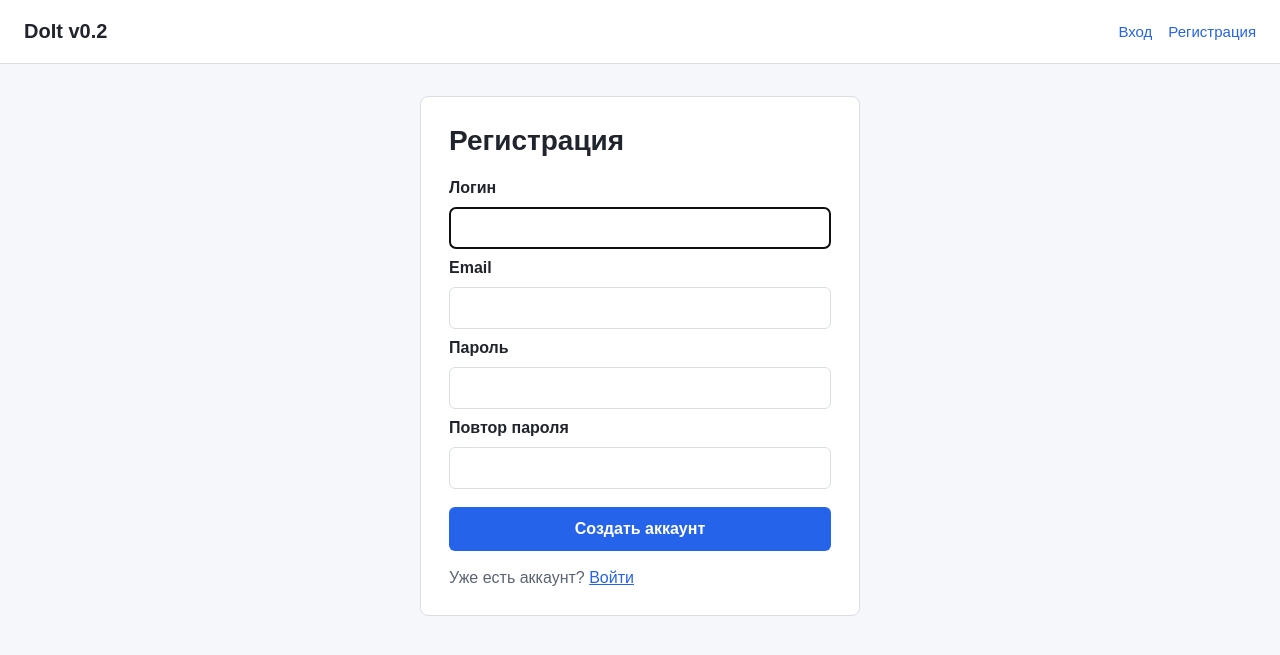
After one commit to Uzalov-Gamid/doit-v0.2, a Django app: page /accounts/register/ in a window 1280 px wide. The commit adds this page. Shown: the top 655 px of the page. Run offline with Django 5.2, Linux system fonts and the light colour scheme.

Commit message:
feat: добавить регистрацию и вход

```diff
--- /dev/null
+++ b/app/accounts/forms.py
@@ -0,0 +1,16 @@
+from django.contrib.auth.forms import UserCreationForm
+from django.contrib.auth.models import User
+
+
+class RegistrationForm(UserCreationForm):
+    class Meta:
+        model = User
+        fields = ('username', 'email', 'password1', 'password2')
+        labels = {
+            'username': 'Логин',
+            'email': 'Email',
+        }
+
+    def __init__(self, *args, **kwargs):
+        super().__init__(*args, **kwargs)
+        self.fields['email'].required = False
--- a/app/accounts/urls.py
+++ b/app/accounts/urls.py
@@ -1,5 +1,19 @@
+from django.contrib.auth import views as auth_views
 from django.urls import path
+
+from . import views
 
 app_name = 'accounts'
 
-urlpatterns = []
+urlpatterns = [
+    path('register/', views.RegisterView.as_view(), name='register'),
+    path(
+        'login/',
+        auth_views.LoginView.as_view(
+            template_name='accounts/login.html',
+            redirect_authenticated_user=True,
+        ),
+        name='login',
+    ),
+    path('logout/', auth_views.LogoutView.as_view(), name='logout'),
+]
--- a/app/accounts/views.py
+++ b/app/accounts/views.py
@@ -1 +1,20 @@
-# Authentication views will be added in the next MVP task.
+from django.contrib import messages
+from django.contrib.auth import login
+from django.contrib.auth.models import User
+from django.urls import reverse_lazy
+from django.views.generic import CreateView
+
+from .forms import RegistrationForm
+
+
+class RegisterView(CreateView):
+    model = User
+    form_class = RegistrationForm
+    template_name = 'accounts/register.html'
+    success_url = reverse_lazy('tasks:dashboard')
+
+    def form_valid(self, form):
+        response = super().form_valid(form)
+        login(self.request, self.object)
+        messages.success(self.request, 'Регистрация завершена.')
+        return response
--- a/app/static/css/styles.css
+++ b/app/static/css/styles.css
@@ -23,6 +23,8 @@ body {
 .site-header {
     display: flex;
     align-items: center;
+    justify-content: space-between;
+    gap: 20px;
     min-height: 64px;
     padding: 0 24px;
     background: var(--panel);
@@ -36,9 +38,156 @@ body {
     text-decoration: none;
 }
 
+.site-nav {
+    display: flex;
+    align-items: center;
+    gap: 16px;
+    font-size: 15px;
+}
+
+.site-nav a,
+.link-button {
+    color: var(--accent);
+    font: inherit;
+    text-decoration: none;
+}
+
+.logout-form {
+    margin: 0;
+}
+
+.link-button {
+    padding: 0;
+    background: none;
+    border: 0;
+    cursor: pointer;
+}
+
+.nav-user {
+    color: var(--muted);
+}
+
 .page {
     width: min(1120px, calc(100% - 32px));
     margin: 32px auto;
+}
+
+.messages {
+    display: grid;
+    gap: 8px;
+    margin-bottom: 20px;
+}
+
+.message {
+    margin: 0;
+    padding: 12px 14px;
+    background: #e8f7ee;
+    border: 1px solid #b7e4c7;
+    border-radius: 8px;
+    color: #1f6f43;
+}
+
+.auth-layout {
+    display: grid;
+    place-items: start center;
+}
+
+.auth-panel {
+    width: min(440px, 100%);
+    padding: 28px;
+    background: var(--panel);
+    border: 1px solid var(--line);
+    border-radius: 8px;
+}
+
+.auth-panel h1 {
+    margin: 0 0 22px;
+    font-size: 28px;
+}
+
+.form {
+    display: grid;
+    gap: 10px;
+}
+
+.form label {
+    font-weight: 700;
+}
+
+.form input {
+    width: 100%;
+    min-height: 42px;
+    padding: 10px 12px;
+    border: 1px solid var(--line);
+    border-radius: 6px;
+    color: var(--text);
+    font: inherit;
+}
+
+.form ul {
+    margin: 0;
+    padding-left: 20px;
+    color: #b42318;
+    font-size: 14px;
+}
+
+.primary-button {
+    min-height: 44px;
+    margin-top: 8px;
+    padding: 0 16px;
+    background: var(--accent);
+    border: 0;
+    border-radius: 6px;
+    color: #ffffff;
+    cursor: pointer;
+    font: inherit;
+    font-weight: 700;
+}
+
+.auth-switch {
+    margin: 18px 0 0;
+    color: var(--muted);
+}
+
+.auth-switch a {
+    color: var(--accent);
+}
+
+.dashboard {
+    display: grid;
+    gap: 20px;
+}
+
+.dashboard-header {
+    display: flex;
+    align-items: center;
+    justify-content: space-between;
+    gap: 16px;
+}
+
+.dashboard-header h1 {
+    margin: 4px 0 0;
+    font-size: 32px;
+}
+
+.eyebrow {
+    margin: 0;
+    color: var(--muted);
+    font-size: 14px;
+    font-weight: 700;
+    text-transform: uppercase;
+}
+
+.role-badge {
+    display: inline-flex;
+    align-items: center;
+    min-height: 32px;
+    padding: 0 12px;
+    background: #eef4ff;
+    border: 1px solid #c7d7fe;
+    border-radius: 999px;
+    color: #174ea6;
+    font-weight: 700;
 }
 
 .empty-state {
@@ -53,7 +202,33 @@ body {
     font-size: 28px;
 }
 
+.empty-state h2 {
+    margin: 0 0 12px;
+    font-size: 24px;
+}
+
 .empty-state p {
     margin: 0;
     color: var(--muted);
 }
+
+@media (max-width: 640px) {
+    .site-header,
+    .dashboard-header {
+        align-items: flex-start;
+        flex-direction: column;
+    }
+
+    .site-nav {
+        flex-wrap: wrap;
+    }
+
+    .page {
+        margin: 20px auto;
+    }
+
+    .auth-panel,
+    .empty-state {
+        padding: 22px;
+    }
+}
--- a/app/tasks/views.py
+++ b/app/tasks/views.py
@@ -1,5 +1,7 @@
+from django.contrib.auth.decorators import login_required
 from django.shortcuts import render
 
 
+@login_required
 def dashboard(request):
     return render(request, 'tasks/dashboard.html')
--- /dev/null
+++ b/app/templates/accounts/register.html
@@ -0,0 +1,34 @@
+{% extends "base.html" %}
+
+{% block title %}Регистрация - DoIt v0.2{% endblock %}
+
+{% block content %}
+<section class="auth-layout">
+  <div class="auth-panel">
+    <h1>Регистрация</h1>
+    <form method="post" class="form">
+      {% csrf_token %}
+      {{ form.non_field_errors }}
+
+      <label for="{{ form.username.id_for_label }}">Логин</label>
+      {{ form.username }}
+      {{ form.username.errors }}
+
+      <label for="{{ form.email.id_for_label }}">Email</label>
+      {{ form.email }}
+      {{ form.email.errors }}
+
+      <label for="{{ form.password1.id_for_label }}">Пароль</label>
+      {{ form.password1 }}
+      {{ form.password1.errors }}
+
+      <label for="{{ form.password2.id_for_label }}">Повтор пароля</label>
+      {{ form.password2 }}
+      {{ form.password2.errors }}
+
+      <button class="primary-button" type="submit">Создать аккаунт</button>
+    </form>
+    <p class="auth-switch">Уже есть аккаунт? <a href="{% url 'accounts:login' %}">Войти</a></p>
+  </div>
+</section>
+{% endblock %}
--- a/app/templates/base.html
+++ b/app/templates/base.html
@@ -2,17 +2,36 @@
 <!doctype html>
 <html lang="ru">
   <head>
-    <meta charset="utf-8">
-    <meta name="viewport" content="width=device-width, initial-scale=1">
+    <meta charset="utf-8" />
+    <meta name="viewport" content="width=device-width, initial-scale=1" />
     <title>{% block title %}DoIt v0.2{% endblock %}</title>
-    <link rel="stylesheet" href="{% static 'css/styles.css' %}">
+    <link rel="stylesheet" href="{% static 'css/styles.css' %}" />
   </head>
   <body>
     <header class="site-header">
       <a class="site-logo" href="{% url 'tasks:dashboard' %}">DoIt v0.2</a>
+      <nav class="site-nav" aria-label="Основная навигация">
+        {% if user.is_authenticated %}
+          <span class="nav-user">{{ user.username }}</span>
+          <form class="logout-form" action="{% url 'accounts:logout' %}" method="post">
+            {% csrf_token %}
+            <button class="link-button" type="submit">Выйти</button>
+          </form>
+        {% else %}
+          <a href="{% url 'accounts:login' %}">Вход</a>
+          <a href="{% url 'accounts:register' %}">Регистрация</a>
+        {% endif %}
+      </nav>
     </header>
 
     <main class="page">
+      {% if messages %}
+        <div class="messages">
+          {% for message in messages %}
+            <p class="message message-{{ message.tags }}">{{ message }}</p>
+          {% endfor %}
+        </div>
+      {% endif %}
       {% block content %}{% endblock %}
     </main>
 
```
Also changed, not shown: app/accounts/tests.py (+29 -4 lines), app/tasks/tests.py (+15 -3 lines), app/templates/accounts/login.html (added, +26 -0 lines), app/templates/tasks/dashboard.html (+14 -3 lines). Lines whose indentation alone changed are shown as unchanged.
